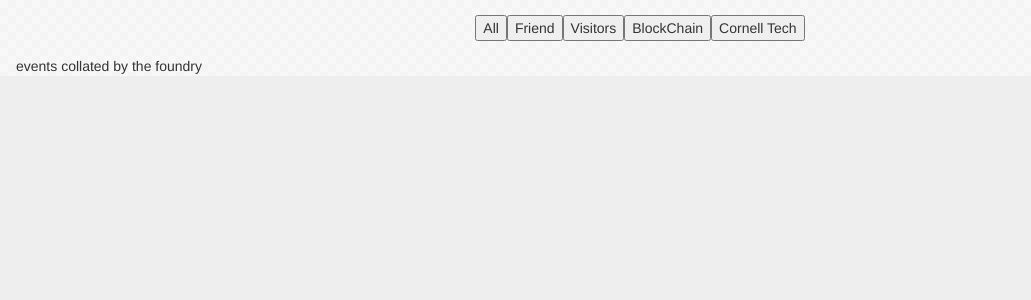
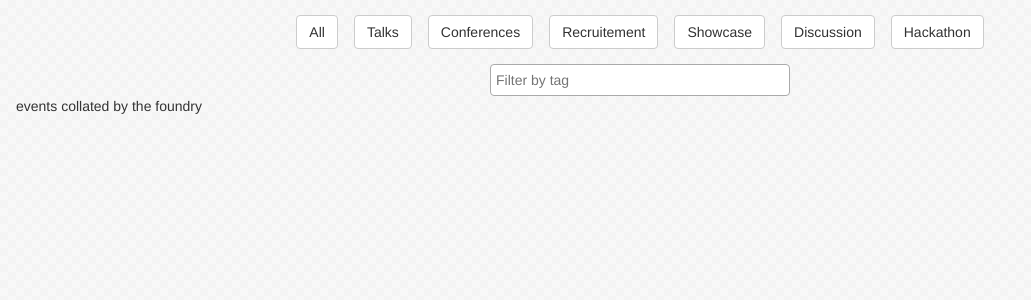
Before and after one commit to cornelltech/events, a Flask app: template templates/events_tiles.html in a window 1280 px wide. Shown: the top 300 px of the page, without its empty margins (0-1031 px from the left). Run offline with Flask 2, Linux system fonts and the light colour scheme; the template is opened without the code that fills it, so the values that code supplies are empty; some libraries are stand-ins or nearby versions.

Commit message:
added select2 tag support

```diff
--- a/events_retriever.py
+++ b/events_retriever.py
@@ -19,16 +19,23 @@ app = Flask(__name__)
 
 @app.route('/')
 def index_page():
-    return render_template('events_tiles.html', events=get_events())
+    events, tags = get_events()
+    return render_template('events_tiles.html', events=events, tags=tags)
 
 def get_events():
     client = contentful.Client(SPACE_ID, ACCESS_TOKEN)
     entries = client.entries()
     events = []
+    tags = []
     for entry in entries:
+
         if(entry.content_type.id == 'event'):
             events.append(entry)
-    return events
+
+        if(entry.content_type.id == 'tag'):
+            tags.append(entry)
+
+    return events, tags
 
 if __name__ == '__main__':
     app.run()
--- a/static/css/app.css
+++ b/static/css/app.css
@@ -2,8 +2,6 @@
 html, body {
     margin: 0px;
     padding: 0px;
-
-    background-color: #eeeeee;
 }
 
 /** Colors **/
@@ -28,11 +26,14 @@ html, body {
 
 
 /*Bootstrap Overrides*/
-
+.select2-container {
+    width: 100% !important;
+}
 
 /*Custom CSS*/
 .app-container {
     margin: 0 16px;
+    min-height: 100vh;
 }
 
 /* Controls */
@@ -62,6 +63,16 @@ html, body {
     align-content: center;
     flex-wrap: wrap;
     padding: 15px;
+}
+
+.filter-container button {
+    margin: 0 8px;
+}
+
+.tag-filter {
+    width: 300px;
+    margin-left: auto;
+    margin-right: auto;
 }
 
 /* Grid */
--- a/static/js/app.js
+++ b/static/js/app.js
@@ -11,6 +11,12 @@
             $('.grid-item:not(' + val + ')').hide();
         }
 
+    }
+
+    function initSelect() {
+        $('select').select2({
+            placeholder: 'Filter by tag',
+        });
     }
 
     function initIsotope() {
@@ -31,7 +37,7 @@
 
     /** Main */
     function main(){
-        // initIsotope();
+        initSelect();
     }
     main();
 
--- a/templates/events_tiles.html
+++ b/templates/events_tiles.html
@@ -11,11 +11,14 @@
   <!-- Bootstrap core CSS -->
   <link href="https://maxcdn.bootstrapcdn.com/bootstrap/3.3.7/css/bootstrap.min.css" rel="stylesheet">
   <link rel="stylesheet" href="https://cdnjs.cloudflare.com/ajax/libs/animate.css/3.5.2/animate.min.css">
+  <link href="https://cdnjs.cloudflare.com/ajax/libs/select2/4.0.3/css/select2.min.css" rel="stylesheet" />
+
 
 
   <link href="{{url_for('static', filename='css/app.css')}}" rel="stylesheet">
 
   <style>
+    body,
     body {
       background-image: url("{{url_for('static', filename='assets/ps_neutral.png')}}");
       background-repeat: repeat;
@@ -36,11 +39,22 @@
     <!-- /row-->
 
     <div class="filter-container">
-      <button class="filter-btn" data-filter-value="*">All</button>
-      <button class="filter-btn" data-filter-value=".friend">Friend</button>
-      <button class="filter-btn" data-filter-value=".visitors">Visitors</button>
-      <button class="filter-btn" data-filter-value=".blockchain">BlockChain</button>
-      <button class="filter-btn" data-filter-value=".cornell_tech">Cornell Tech</button>
+      <button class="btn btn-default filter-btn" data-filter-value="*">All</button>
+      <button class="btn btn-default filter-btn" data-filter-value=".talk">Talks</button>
+      <button class="btn btn-default filter-btn" data-filter-value=".conference">Conferences</button>
+      <button class="btn btn-default filter-btn" data-filter-value=".recruitment">Recruitement</button>
+      <button class="btn btn-default filter-btn" data-filter-value=".showcase">Showcase</button>
+      <button class="btn btn-default filter-btn" data-filter-value=".discussion">Discussion</button>
+      <button class="btn btn-default filter-btn" data-filter-value=".hackathon">Hackathon</button>
+    </div>
+
+    <div class="tag-filter">
+      <select name="select"  multiple="multiple"> <!--Supplement an id here instead of using 'name'-->
+        {% for tag in tags %}
+        <option value="{{ tag.title }}">{{ tag.title }}</option>
+        {% endfor %}
+      </select>
+
     </div>
 
     <div class="grid">
@@ -112,6 +126,7 @@
   <!--JS Files-->
   <script src="https://code.jquery.com/jquery-3.2.1.min.js" integrity="sha256-hwg4gsxgFZhOsEEamdOYGBf13FyQuiTwlAQgxVSNgt4=" crossorigin="anonymous"></script>
   <script src="https://maxcdn.bootstrapcdn.com/bootstrap/3.3.7/js/bootstrap.min.js" integrity="sha384-Tc5IQib027qvyjSMfHjOMaLkfuWVxZxUPnCJA7l2mCWNIpG9mGCD8wGNIcPD7Txa" crossorigin="anonymous"></script>
+  <script src="https://cdnjs.cloudflare.com/ajax/libs/select2/4.0.3/js/select2.min.js"></script>
 
   <!--<script src="https://unpkg.com/isotope-layout@3/dist/isotope.pkgd.min.js"></script>-->
 
```
Also changed, not shown: docs/index.html (+34 -5 lines), docs/static/css/app.css (+14 -3 lines), docs/static/js/app.js (+7 -1 lines).
